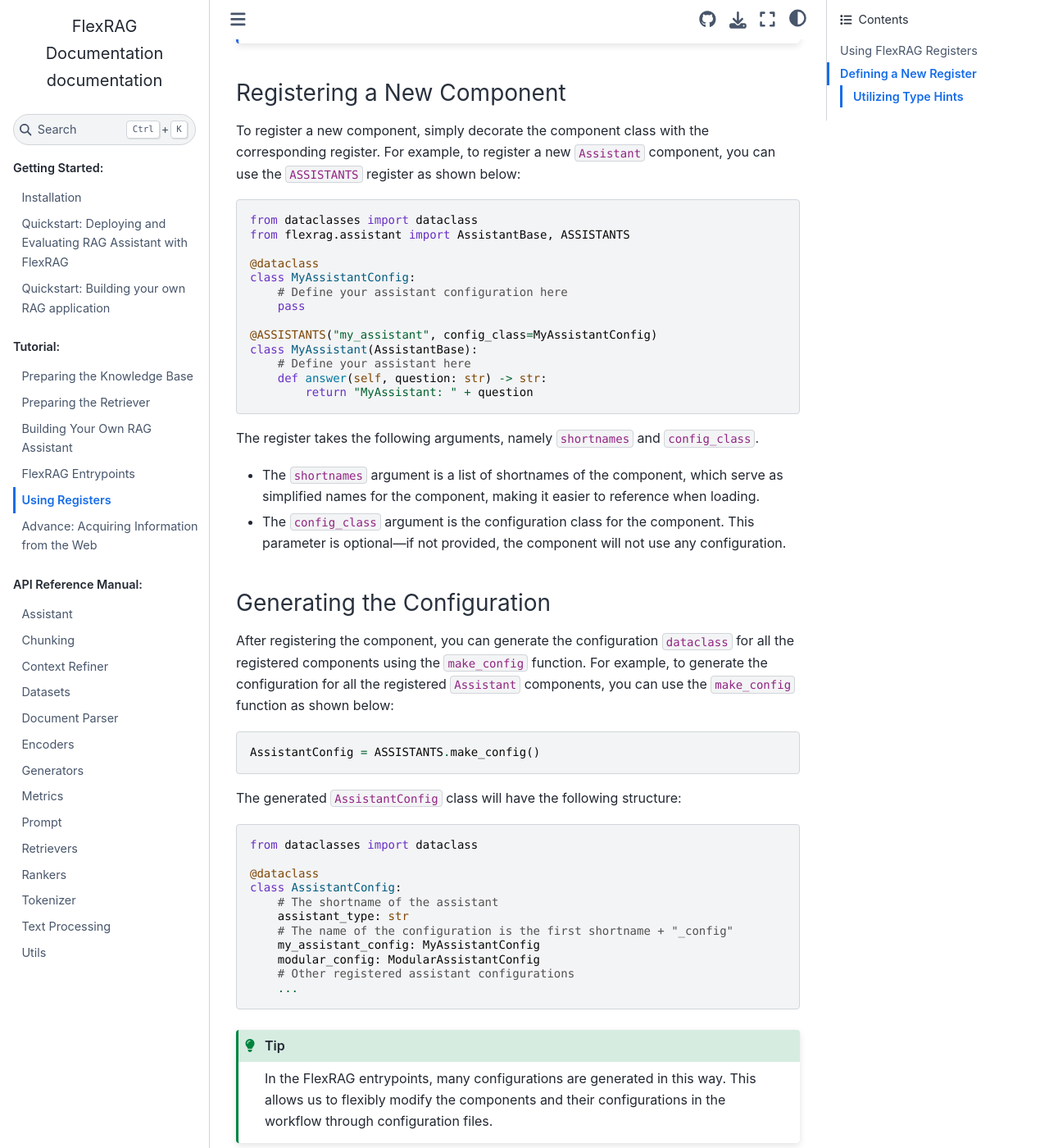
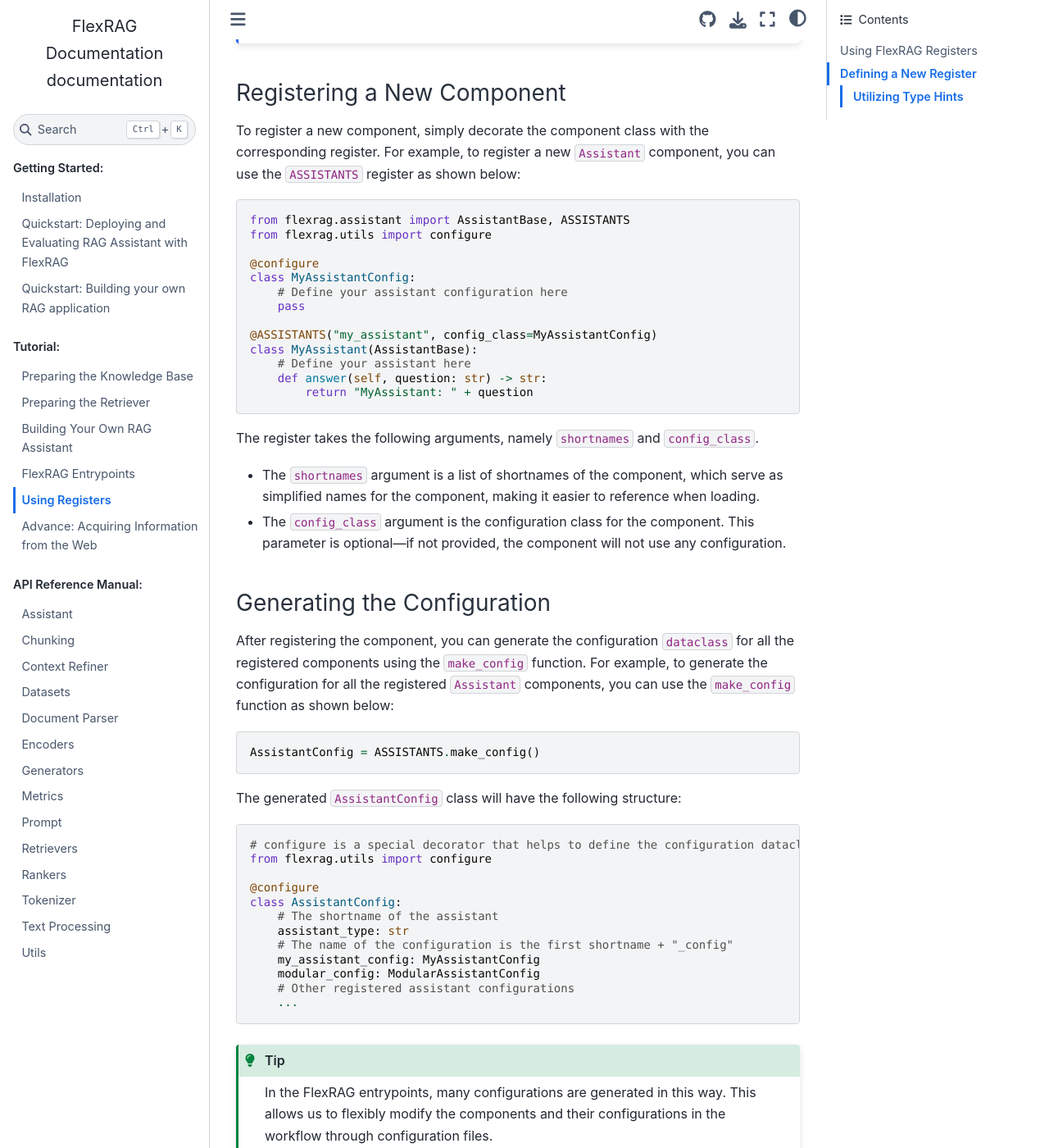
Before and after one commit to ictnlp/FlexRAG, a Sphinx documentation site: the page built from docs/source/tutorial/using_register.md, in a window 1280 px wide and 1400 px high, scrolled down 989 px. Shown: the whole window at 82% size. Built offline with Sphinx 7.4.7 and the Sphinx Book theme 1.1.4, drawn with Linux system fonts in a browser that asks for light colours; the version number could not be read and is left out.

````diff
--- a/docs/source/reference/retrievers.rst
+++ b/docs/source/reference/retrievers.rst
@@ -180,11 +180,11 @@ Web Retriever
 
 FlexRAG provides two simple web retrievers, ``SimpleWebRetriever`` and ``WikipediaRetriever``.
 
-.. autoclass:: flexrag.retriever.web_retrievers.SimpleWebRetrieverConfig
+.. autoclass:: flexrag.retriever.SimpleWebRetrieverConfig
     :members:
     :inherited-members:
 
-.. autoclass:: flexrag.retriever.web_retrievers.SimpleWebRetriever
+.. autoclass:: flexrag.retriever.SimpleWebRetriever
     :members:
     :show-inheritance:
 
--- a/docs/source/tutorial/using_register.md
+++ b/docs/source/tutorial/using_register.md
@@ -26,10 +26,10 @@ If you wish to develop your project by modifying the FlexRAG source code, all re
 To register a new component, simply decorate the component class with the corresponding register. For example, to register a new `Assistant` component, you can use the `ASSISTANTS` register as shown below:
 
 ```python
-from dataclasses import dataclass
 from flexrag.assistant import AssistantBase, ASSISTANTS
+from flexrag.utils import configure
 
-@dataclass
+@configure
 class MyAssistantConfig:
     # Define your assistant configuration here
     pass
@@ -55,9 +55,10 @@ AssistantConfig = ASSISTANTS.make_config()
 The generated `AssistantConfig` class will have the following structure:
 
 ```python
-from dataclasses import dataclass
+# configure is a special decorator that helps to define the configuration dataclass in FlexRAG
+from flexrag.utils import configure
 
-@dataclass
+@configure
 class AssistantConfig:
     # The shortname of the assistant
     assistant_type: str
````
Also changed, not shown: docs/source/reference/assistant.rst (+20 -18 lines), docs/source/tutorial/preparing_web_retriever.md (+6 -6 lines).
